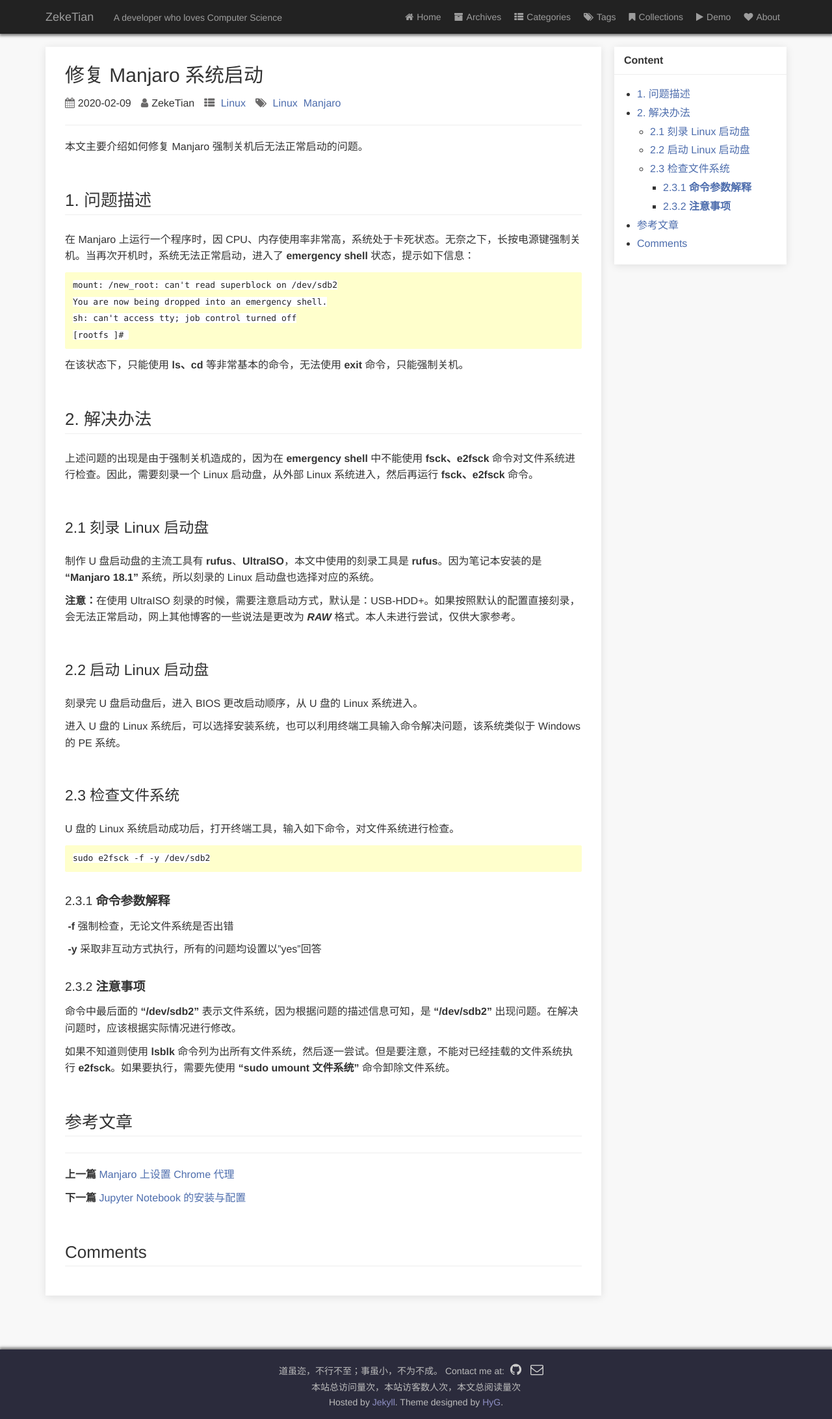
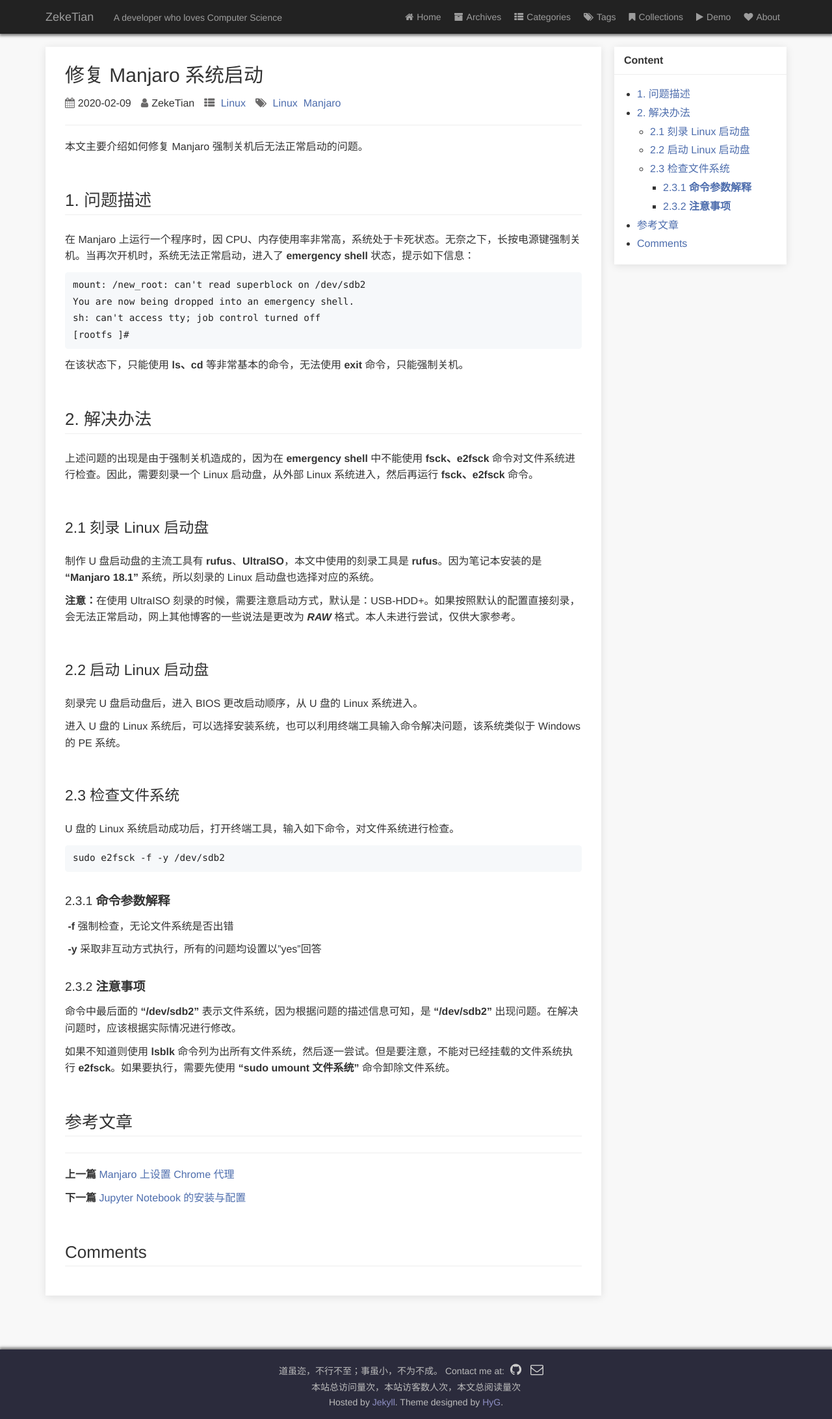
Before and after one commit to ZekeTian/zeketian-blog, a Jekyll site: the page built from _posts/2020-2-9-repair-manjaro-boot-error.md, in a window 1280 px wide. Shown: the whole page at 65% size. Built offline with Jekyll 4.4.1, drawn with Linux system fonts in a browser that asks for light colours; comment, search, counter and statistics services are not loaded; a style sheet for code colours, icons or effects is not loaded.

Commit message:
修改代码背景色

```diff
--- a/_sass/rouge-github.scss
+++ b/_sass/rouge-github.scss
@@ -11,17 +11,16 @@ pre {
     > code {
         margin: 0;
         padding: 0;
-        font-size: 13px;
         color:#222;
         border: none;
-        background-color: #fff
+        background-color: transparent; /* 多行代码时，清除单行代码的背景 */
     }
 }
 
 .highlight {
-    border-radius: 3px;
+    border-radius: 5px;
 
-    background: #ffffcc;
+    background: #f6f8fa;
     .hll { background-color: #ffffcc }
     .c { color: #999988; font-style: italic } /* Comment */
     .err { color: #a61717; background-color: #e3d2d2 } /* Error */
--- a/_sass/rouge-monokai.scss
+++ b/_sass/rouge-monokai.scss
@@ -11,15 +11,14 @@ pre {
     > code {
         margin: 0;
         padding: 0;
-        font-size: 13px;
         color:#d1d1c9;
         border: none;
-        background-color: #272822
+        background-color: transparent; /* 多行代码时，清除单行代码的背景 */
     }
 }
 
 .highlight {
-    border-radius: 3px;
+    border-radius: 5px;
 
     background: #272822;
     .hll { background-color: #272822; }
```
